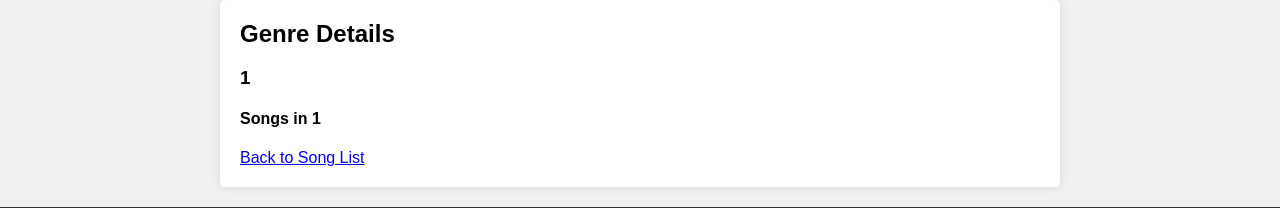
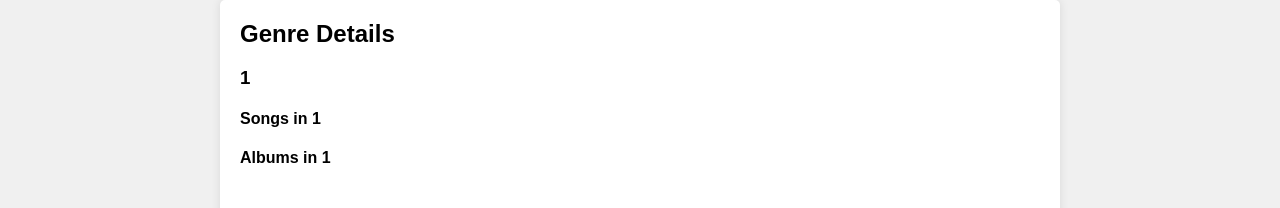
Before and after one commit to nivecher/music-library, a Flask app: page /genre/1 in a window 1280 px wide. Shown: the part 145-353 px from the top of the page. Run offline with Flask 3, Linux system fonts and the light colour scheme.

Commit message:
Update genre details

```diff
--- a/music_library/app.py
+++ b/music_library/app.py
@@ -76,8 +76,19 @@
     # Sort the songs by title (alphabetically)
     sorted_genre_songs = sorted(genre_songs, key=lambda song: song["title"])
 
+    # Extract a list of unique album names associated with the genre
+    genre_albums = list(set(song["album"] for song in sorted_genre_songs))
+
+    # TODO sort by year
+
+    # Sort the albums by title (alphabetically)
+    sorted_genre_albums = sorted(genre_albums)
+
     return render_template(
-        "genre_details.html", genre_name=genre_name, genre_songs=sorted_genre_songs
+        "genre_details.html",
+        genre_name=genre_name,
+        genre_songs=sorted_genre_songs,
+        genre_albums=sorted_genre_albums,
     )
 
 
--- a/music_library/static/css/style.css
+++ b/music_library/static/css/style.css
@@ -171,3 +171,16 @@
 nav a.button:hover {
   background-color: #555;
 }
+
+/* Styles for the album list */
+.album-list {
+  list-style: none;
+  padding: 0;
+}
+
+/* Styles for each album item */
+.album-item {
+  margin: 5px 0;
+  font-size: 16px;
+  color: #333;
+}
--- a/music_library/templates/artist_details.html
+++ b/music_library/templates/artist_details.html
@@ -24,5 +24,6 @@
         {% endfor %}
     </ul>
 
+    <br>
     <a href="/">Back to Song List</a>
 {% endblock %}
--- a/music_library/templates/genre_details.html
+++ b/music_library/templates/genre_details.html
@@ -4,6 +4,7 @@
     <h2>Genre Details</h2>
     <h3>{{ genre_name }}</h3>
 
+    <!-- Display Songs -->
     <h4>Songs in {{ genre_name }}</h4>
     <ul class="song-list">
         {% for song in genre_songs %}
@@ -14,5 +15,15 @@
         {% endfor %}
     </ul>
 
+    <!-- Display Albums (similar to songs) -->
+    <h4>Albums in {{ genre_name }}</h4>
+    <ul class="album-list">
+        {% for album in genre_albums %}
+            <li class="album-item">
+                <a href="{{ url_for('album_details', album_name=album) }}">{{ album }}</a>
+            </li>
+        {% endfor %}
+    </ul>
+    <br>
     <a href="/">Back to Song List</a>
 {% endblock %}
```
